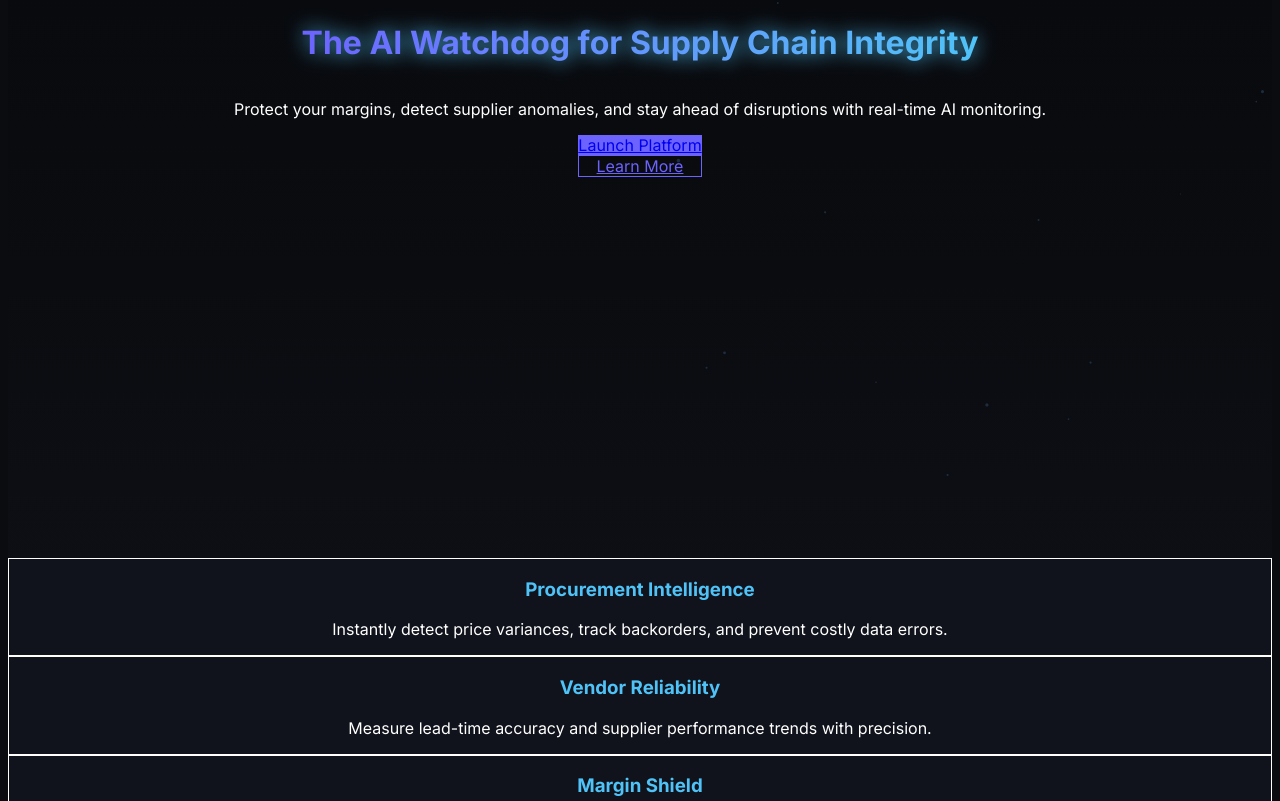
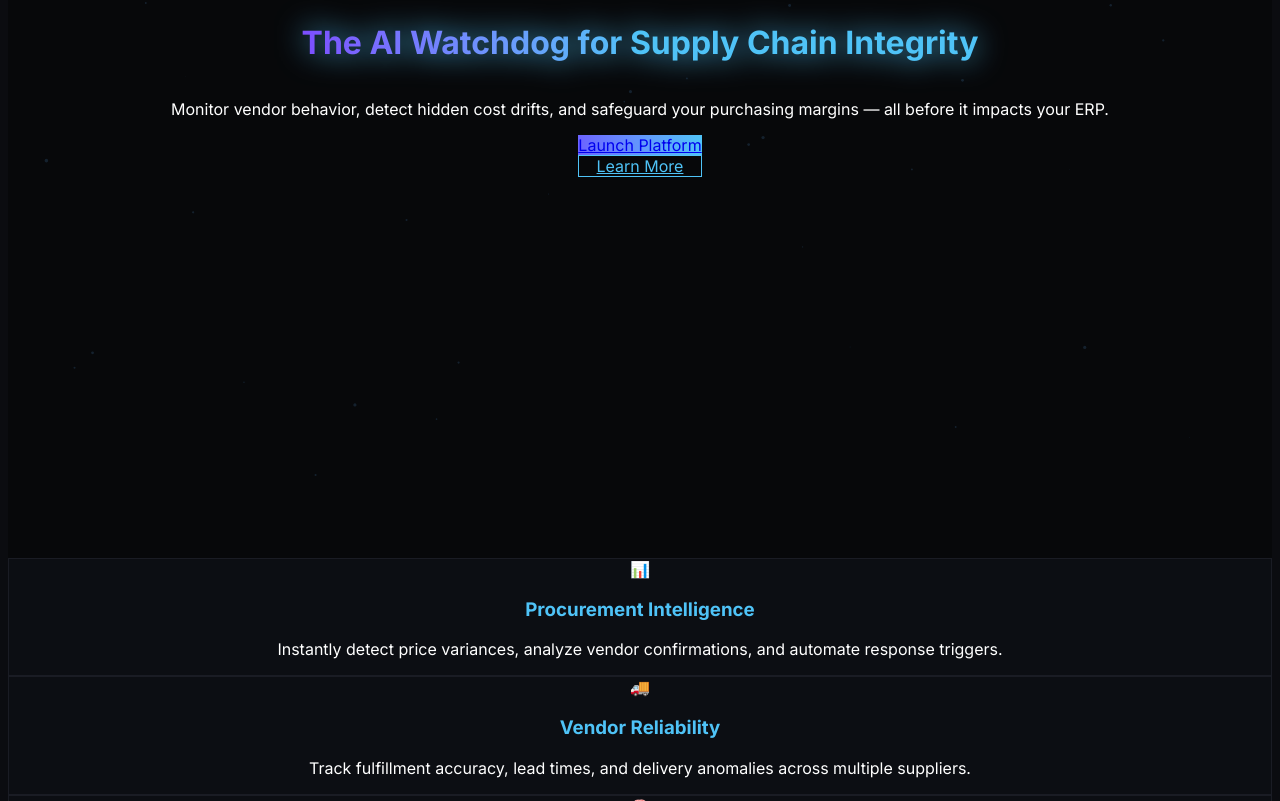
Before and after one commit to arjunmartin24/sproxx-landing-page, a React (Vite) app: page / in a window 1280 px wide. Shown: the part 319-1120 px from the top of the page. Built offline with nearby package versions, Linux system fonts and the light colour scheme.

Commit message:
Enhanced landing page with parallax effects and improved animations

```diff
--- a/src/App.jsx
+++ b/src/App.jsx
@@ -1,10 +1,15 @@
-import { motion } from "framer-motion";
-import { useEffect } from "react";
+import { motion, useScroll, useTransform } from "framer-motion";
+import { useEffect, useRef } from "react";
 import './index.css';
 
 export default function App() {
+  const ref = useRef(null);
+  const { scrollYProgress } = useScroll({ target: ref, offset: ["start end", "end start"] });
+  const y = useTransform(scrollYProgress, [0, 1], [0, -150]); // smooth parallax movement
+
   useEffect(() => {
     const canvas = document.getElementById("particleCanvas");
+    if (!canvas) return;
     const ctx = canvas.getContext("2d");
     canvas.width = window.innerWidth;
     canvas.height = window.innerHeight;
@@ -22,7 +27,7 @@ export default function App() {
       particles.forEach(p => {
         ctx.beginPath();
         ctx.arc(p.x, p.y, p.r, 0, Math.PI * 2);
-        ctx.fillStyle = "rgba(100,180,255,0.2)";
+        ctx.fillStyle = "rgba(100,180,255,0.15)";
         ctx.fill();
         p.x += p.dx;
         p.y += p.dy;
@@ -35,91 +40,108 @@ export default function App() {
   }, []);
 
   return (
-    <div className="relative min-h-screen overflow-hidden bg-gradient-to-b from-[#06080C] via-[#0B0C10] to-[#10121A] text-center text-white">
-      {/* Floating particles layer */}
+    <div ref={ref} className="relative min-h-screen overflow-hidden bg-[#07080A] text-white">
+      {/* Background effects */}
       <canvas id="particleCanvas" className="absolute inset-0 z-0"></canvas>
 
-      {/* Gradient glow */}
+      {/* Subtle animated background gradient */}
       <motion.div
-        className="absolute top-0 left-1/2 w-[700px] h-[700px] -translate-x-1/2 bg-gradient-to-r from-indigo-500/30 to-cyan-400/30 blur-[160px] rounded-full z-0"
-        animate={{ scale: [1, 1.2, 1] }}
-        transition={{ duration: 8, repeat: Infinity }}
+        style={{ y }}
+        className="absolute top-0 left-1/2 -translate-x-1/2 w-[900px] h-[900px] bg-gradient-to-r from-indigo-600/25 to-cyan-400/25 blur-[200px] rounded-full z-0"
+        animate={{ scale: [1, 1.15, 1], opacity: [0.7, 1, 0.7] }}
+        transition={{ duration: 10, repeat: Infinity }}
       />
 
-      {/* HERO CONTENT */}
-      <div className="relative z-10 flex flex-col items-center justify-center min-h-screen px-6">
+      {/* Hero Section */}
+      <div className="relative z-10 flex flex-col items-center justify-center text-center min-h-screen px-6">
         <motion.h1
-          initial={{ opacity: 0, y: -40 }}
+          initial={{ opacity: 0, y: 40 }}
           animate={{ opacity: 1, y: 0 }}
           transition={{ duration: 1 }}
-          className="text-6xl font-extrabold bg-gradient-to-r from-[#6C63FF] to-[#4FC3F7] bg-clip-text text-transparent drop-shadow-[0_0_10px_#4FC3F7]"
+          className="text-5xl sm:text-6xl md:text-7xl font-extrabold bg-gradient-to-r from-[#7C4DFF] via-[#4FC3F7] to-[#4FC3F7] bg-clip-text text-transparent drop-shadow-[0_0_15px_#4FC3F7]"
         >
           The AI Watchdog for Supply Chain Integrity
         </motion.h1>
 
         <motion.p
-          initial={{ opacity: 0 }}
-          animate={{ opacity: 1 }}
-          transition={{ delay: 0.4, duration: 1 }}
-          className="text-gray-300 text-lg max-w-2xl mt-4"
+          initial={{ opacity: 0, y: 20 }}
+          animate={{ opacity: 1, y: 0 }}
+          transition={{ delay: 0.5, duration: 1 }}
+          className="text-gray-300 text-lg max-w-3xl mt-6 leading-relaxed"
         >
-          Protect your margins, detect supplier anomalies, and stay ahead of disruptions with real-time AI monitoring.
+          Monitor vendor behavior, detect hidden cost drifts, and safeguard your purchasing margins — all before it impacts your ERP.
         </motion.p>
 
         <motion.div
-          initial={{ opacity: 0 }}
-          animate={{ opacity: 1 }}
-          transition={{ delay: 0.8 }}
-          className="mt-10 flex flex-col sm:flex-row gap-4"
+          initial={{ opacity: 0, scale: 0.9 }}
+          animate={{ opacity: 1, scale: 1 }}
+          transition={{ delay: 1, duration: 0.8 }}
+          className="mt-12 flex flex-col sm:flex-row gap-5"
         >
-          <a href="https://app.sproxx.io" className="px-8 py-3 bg-[#6C63FF] text-white rounded-lg shadow-lg hover:bg-[#4FC3F7] transition">
+          <a
+            href="https://app.sproxx.io"
+            className="px-8 py-4 bg-gradient-to-r from-[#6C63FF] to-[#4FC3F7] rounded-lg text-white font-semibold shadow-lg hover:shadow-[#4FC3F7]/40 transition-all hover:-translate-y-1"
+          >
             Launch Platform
           </a>
-          <a href="#features" className="px-8 py-3 border border-[#6C63FF] text-[#6C63FF] rounded-lg hover:bg-[#6C63FF]/10 transition">
+          <a
+            href="#features"
+            className="px-8 py-4 border border-[#4FC3F7] text-[#4FC3F7] rounded-lg font-semibold hover:bg-[#4FC3F7]/10 transition-all hover:-translate-y-1"
+          >
             Learn More
           </a>
         </motion.div>
       </div>
 
-      {/* FEATURES SECTION */}
-      <section id="features" className="relative z-10 py-40 px-6">
-        <h2 className="text-4xl font-semibold mb-16 bg-gradient-to-r from-cyan-400 to-purple-500 bg-clip-text text-transparent">
+      {/* Features Section */}
+      <section id="features" className="relative z-10 py-40 px-6 text-center">
+        <motion.h2
+          initial={{ opacity: 0, y: 50 }}
+          whileInView={{ opacity: 1, y: 0 }}
+          transition={{ duration: 0.8 }}
+          viewport={{ once: true }}
+          className="text-4xl md:text-5xl font-semibold mb-16 bg-gradient-to-r from-cyan-400 to-purple-500 bg-clip-text text-transparent"
+        >
           Powering Next-Gen Procurement Teams
-        </h2>
+        </motion.h2>
 
-        <div className="grid grid-cols-1 sm:grid-cols-3 gap-8 max-w-6xl mx-auto">
+        <div className="grid grid-cols-1 sm:grid-cols-2 lg:grid-cols-3 gap-10 max-w-6xl mx-auto">
           {[
             {
               title: "Procurement Intelligence",
-              desc: "Instantly detect price variances, track backorders, and prevent costly data errors.",
+              desc: "Instantly detect price variances, analyze vendor confirmations, and automate response triggers.",
+              icon: "📊",
             },
             {
               title: "Vendor Reliability",
-              desc: "Measure lead-time accuracy and supplier performance trends with precision.",
+              desc: "Track fulfillment accuracy, lead times, and delivery anomalies across multiple suppliers.",
+              icon: "🚚",
             },
             {
               title: "Margin Shield",
-              desc: "Predict future cost drifts and protect gross margins across complex supply chains.",
+              desc: "Forecast pricing trends and detect margin drifts using adaptive AI models.",
+              icon: "🧠",
             },
           ].map((f, i) => (
             <motion.div
               key={i}
-              initial={{ opacity: 0, y: 50 }}
+              initial={{ opacity: 0, y: 80 }}
               whileInView={{ opacity: 1, y: 0 }}
-              transition={{ delay: i * 0.2, duration: 0.8 }}
+              transition={{ delay: i * 0.2, duration: 0.9 }}
               viewport={{ once: true }}
-              className="bg-[#11131C] border border-gray-800 rounded-2xl p-8 shadow-lg hover:shadow-[#6C63FF]/20 transition"
+              className="bg-[#0C0E13] border border-[#1A1C24] rounded-3xl p-10 shadow-lg hover:shadow-[#4FC3F7]/30 transition-all hover:-translate-y-2 backdrop-blur-md"
             >
-              <h3 className="text-2xl font-semibold mb-4 text-[#4FC3F7]">{f.title}</h3>
-              <p className="text-gray-400 text-sm">{f.desc}</p>
+              <div className="text-4xl mb-4">{f.icon}</div>
+              <h3 className="text-2xl font-semibold text-[#4FC3F7] mb-3">{f.title}</h3>
+              <p className="text-gray-400 text-base">{f.desc}</p>
             </motion.div>
           ))}
         </div>
       </section>
 
-      {/* FOOTER */}
-      <footer className="relative z-10 border-t border-gray-800 py-6 text-gray-500 text-sm">
-        © 2025 Sproxx Inc. | Built for performance and clarity.
+      {/* Footer */}
+      <footer className="relative z-10 border-t border-gray-800 py-10 text-gray-500 text-sm text-center">
+        <p>© 2025 Sproxx Inc. | Engineered for precision and visibility.</p>
       </footer>
     </div>
   );
```
